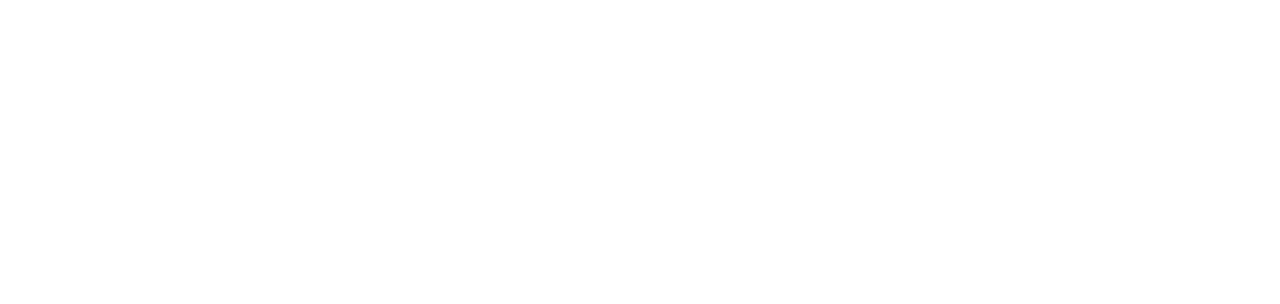
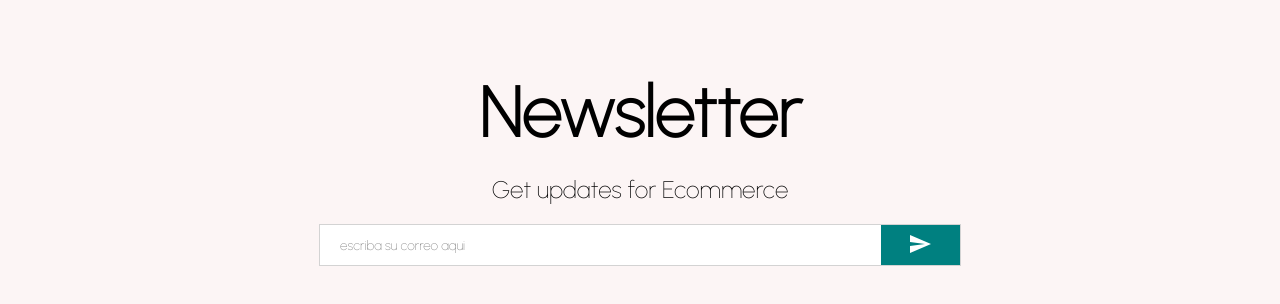
Before and after one commit to gfxargentina/ecommerce-practica, a React (Create React App) app: page / in a window 1280 px wide. Shown: the part 2332-2636 px from the top of the page. Before the commit the page ends 2260 px from the top, so only its background shows below. Built offline with nearby package versions, Linux system fonts and the light colour scheme.

Commit message:
add newsletter feature

```diff
--- /dev/null
+++ b/src/components/Newsletter.jsx
@@ -0,0 +1,64 @@
+import { Send } from "@mui/icons-material";
+import styled from "styled-components";
+
+const Container = styled.div`
+  height: 60vh;
+  background-color: #fcf5f5;
+  display: flex;
+  align-items: center;
+  justify-content: center;
+  flex-direction: column;
+`;
+
+const Title = styled.h1`
+  font-size: 70px;
+  margin-bottom: 20px;
+`;
+
+const Description = styled.div`
+  font-size: 24px;
+  font-weight: 300;
+  margin-bottom: 20px;
+`;
+
+const InputContainer = styled.div`
+  width: 50%;
+  height: 40px;
+  background-color: white;
+  display: flex;
+  justify-content: space-between;
+  border: 1px solid lightgray;
+`;
+
+const Input = styled.input`
+  border: none;
+  flex: 8;
+  padding-left: 20px;
+`;
+
+const Button = styled.button`
+  flex: 1;
+  border: none;
+  background-color: teal;
+  color: white;
+  &:hover {
+    background-color: #02aaaa;
+  }
+`;
+
+const Newsletter = () => {
+  return (
+    <Container>
+      <Title>Newsletter</Title>
+      <Description>Get updates for Ecommerce</Description>
+      <InputContainer>
+        <Input placeholder="escriba su correo aqui" />
+        <Button>
+          <Send />
+        </Button>
+      </InputContainer>
+    </Container>
+  );
+};
+
+export default Newsletter;
--- a/src/pages/Home.jsx
+++ b/src/pages/Home.jsx
@@ -2,6 +2,7 @@
 import Announcement from "../components/Announcement";
 import Categories from "../components/Categories";
 import Navbar from "../components/Navbar";
+import Newsletter from "../components/Newsletter";
 import Products from "../components/Products";
 import Slider from "../components/Slider";
 
@@ -13,6 +14,7 @@
       <Slider />
       <Categories />
       <Products />
+      <Newsletter />
     </div>
   );
 };
```
